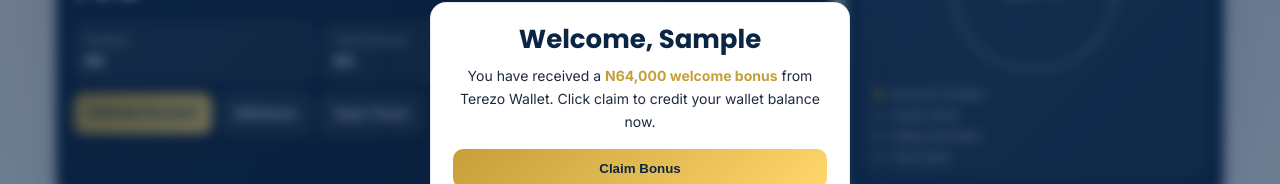
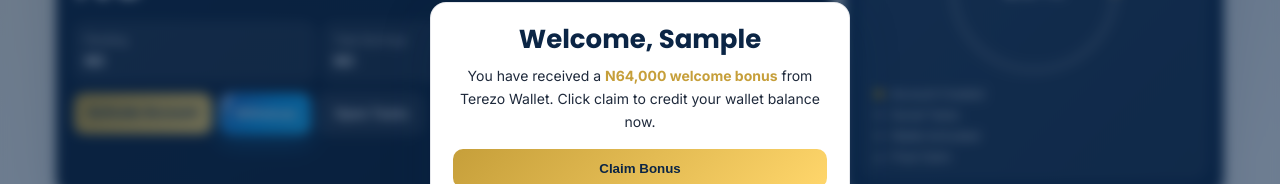
Before and after one commit to mynameistasiu/TEREZO-WALLET, a Next.js app in the folder frontend/: page /dashboard in a window 1280 px wide. Shown: the part 270-454 px from the top of the page. Built offline with nearby package versions, Linux system fonts and the light colour scheme; no server answers; sample sign-in values are in the browser's storage.

Commit message:
Enhance dashboard withdraw button with premium gradient styling

```diff
--- a/frontend/app/dashboard/dashboard.module.css
+++ b/frontend/app/dashboard/dashboard.module.css
@@ -165,6 +165,41 @@
   color: #fff;
   background: rgba(255, 255, 255, 0.1);
   border: 1px solid rgba(255, 255, 255, 0.16);
+}
+
+.actionWithdraw {
+  position: relative;
+  overflow: hidden;
+  background: linear-gradient(135deg, #1f66c9 0%, #00a2ff 50%, #12b7ff 100%);
+  border: 1px solid rgba(255, 255, 255, 0.24);
+  box-shadow: 0 10px 22px rgba(0, 162, 255, 0.32);
+  transition: transform 0.18s ease, box-shadow 0.2s ease, filter 0.2s ease;
+}
+
+.actionWithdraw::before {
+  content: "";
+  position: absolute;
+  top: -55%;
+  left: -30%;
+  width: 36%;
+  height: 210%;
+  background: linear-gradient(120deg, rgba(255, 255, 255, 0.06), rgba(255, 255, 255, 0.45), rgba(255, 255, 255, 0.06));
+  transform: rotate(18deg);
+  transition: left 0.45s ease;
+}
+
+.actionWithdraw:hover {
+  transform: translateY(-1px);
+  box-shadow: 0 14px 28px rgba(0, 162, 255, 0.36);
+  filter: saturate(1.1);
+}
+
+.actionWithdraw:hover::before {
+  left: 106%;
+}
+
+.actionWithdraw:active {
+  transform: translateY(0);
 }
 
 .progressCard {
--- a/frontend/app/dashboard/page.js
+++ b/frontend/app/dashboard/page.js
@@ -202,7 +202,7 @@
 
             <div className={styles.actionRow}>
               <Link href="/membership" className={styles.actionPrimary}>Activate Account</Link>
-              <Link href="/withdraw" className={styles.actionSecondary}>Withdraw</Link>
+              <Link href="/withdraw" className={`${styles.actionSecondary} ${styles.actionWithdraw}`}>Withdraw</Link>
               <Link href="/tasks" className={styles.actionSecondary}>Open Tasks</Link>
             </div>
           </div>
```
